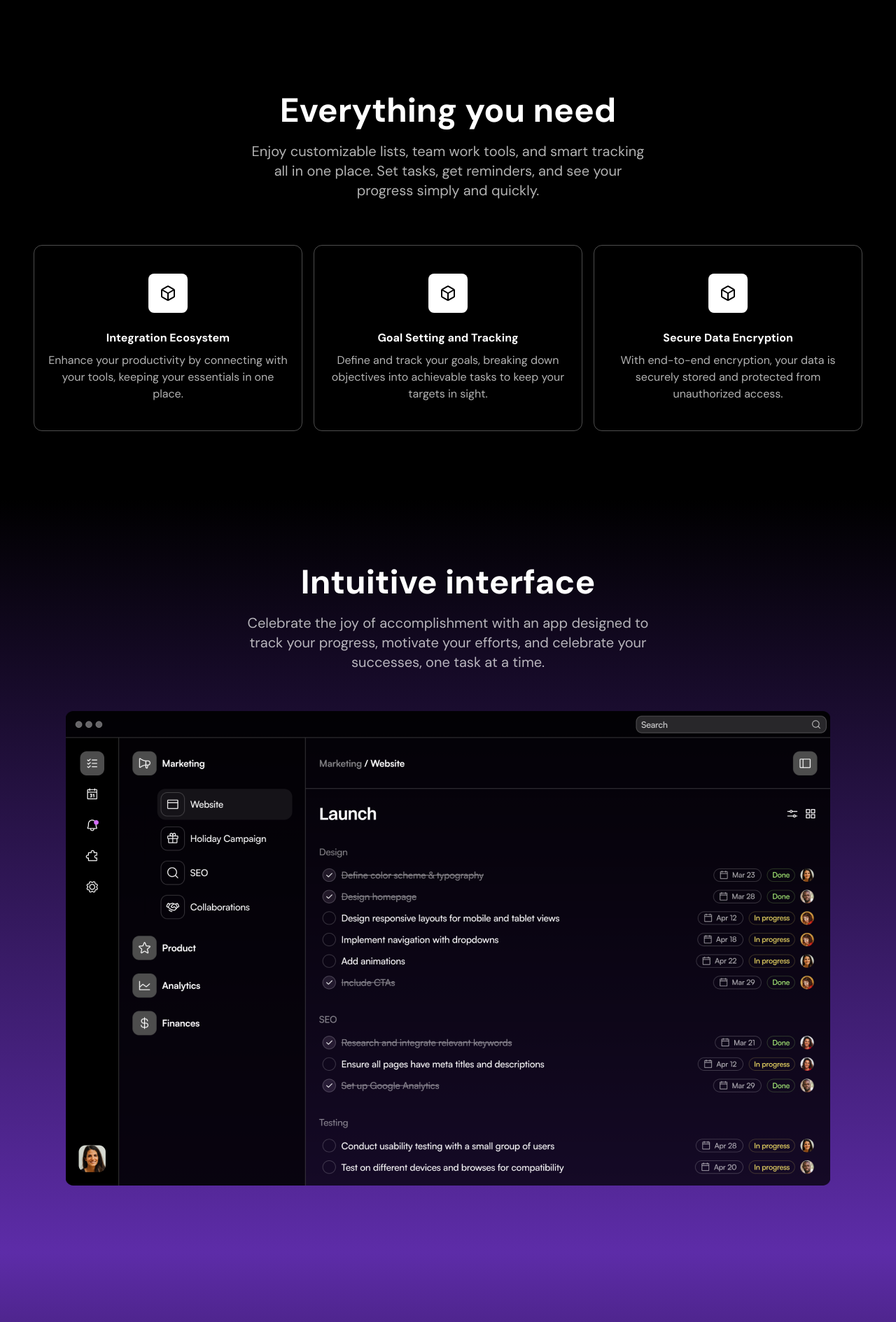
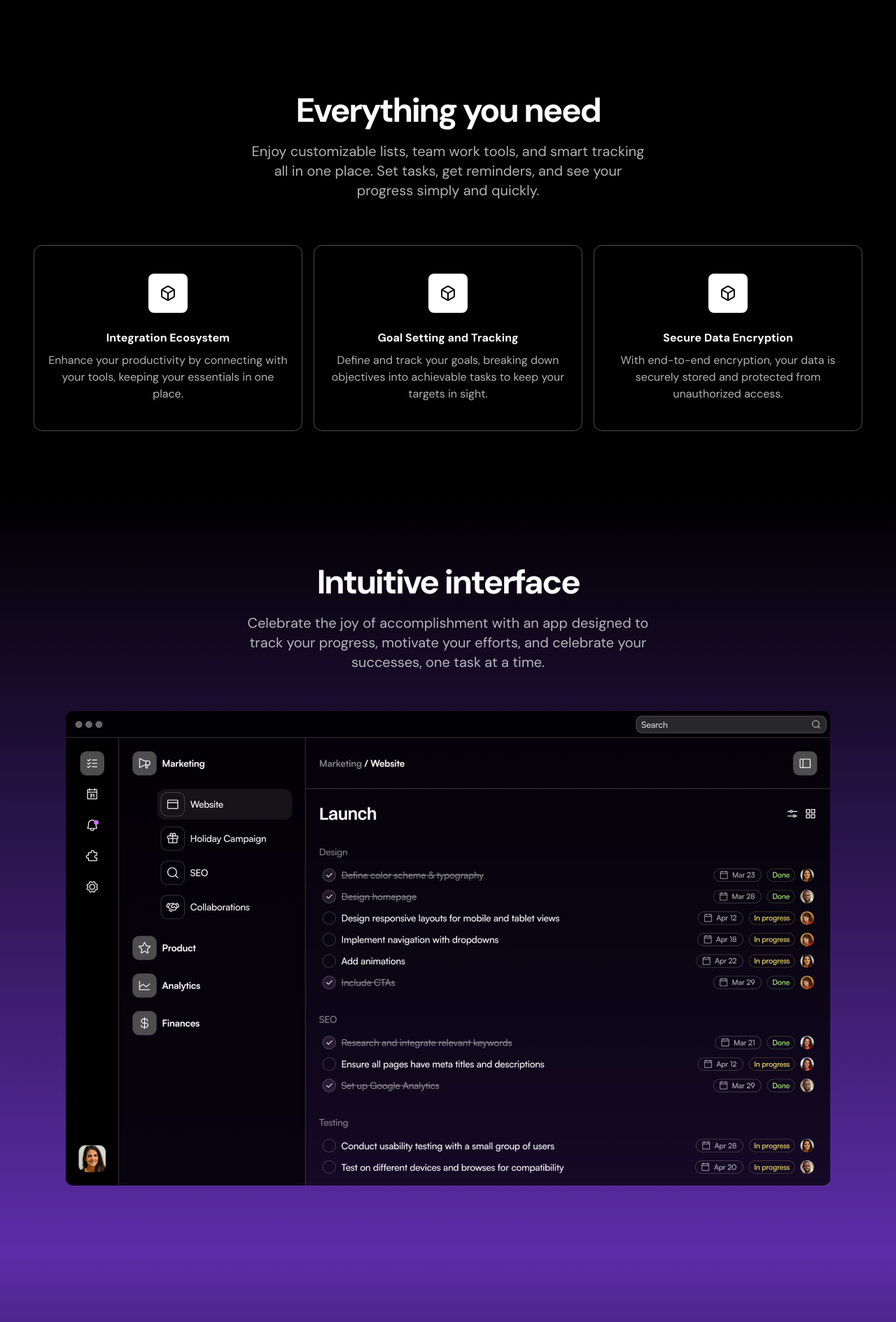
Before and after one commit to Ashmin-Bhujel/dark-saas-landing-page, a Next.js app: page / in a window 1280 px wide. Shown: the part 1080-2969 px from the top of the page at 70% size. Built offline with nearby package versions, Linux system fonts and the light colour scheme.

Commit message:
refactor: add tracking tighter class for headings

```diff
--- a/src/components/faqs.tsx
+++ b/src/components/faqs.tsx
@@ -34,7 +34,7 @@ export default function FAQs() {
       <div className="container mx-auto flex flex-col items-center justify-center">
         <div className="flex max-w-2xl flex-col gap-5">
           {/* FAQs heading */}
-          <h2 className="text-center text-5xl leading-12 font-bold">
+          <h2 className="text-center text-5xl leading-12 font-bold tracking-tighter">
             Frequently asked questions
           </h2>
 
--- a/src/components/features.tsx
+++ b/src/components/features.tsx
@@ -46,7 +46,9 @@ export default function Features() {
       <div className="container mx-auto flex flex-col items-center justify-center text-center">
         {/* Features content */}
         <div className="flex max-w-xl flex-col gap-5">
-          <h2 className="text-5xl leading-12 font-bold">Everything you need</h2>
+          <h2 className="text-5xl leading-12 font-bold tracking-tighter">
+            Everything you need
+          </h2>
           <p className="text-xl leading-7 text-white/70">
             Enjoy customizable lists, team work tools, and smart tracking all in
             one place. Set tasks, get reminders, and see your progress simply
--- a/src/components/logo-ticker.tsx
+++ b/src/components/logo-ticker.tsx
@@ -19,9 +19,9 @@ export default function LogoTicker() {
   return (
     <section className="bg-black text-center text-white">
       <div className="container mx-auto px-4 py-[72px] sm:py-24">
-        <h2 className="text-xl text-white/70">
+        <p className="text-xl text-white/70">
           Trusted by the world&apos;s most innovative teams
-        </h2>
+        </p>
 
         {/* Logos */}
         <div className="flex justify-center pt-9">
--- a/src/components/product-showcase.tsx
+++ b/src/components/product-showcase.tsx
@@ -7,7 +7,9 @@ export default function ProductShowcase() {
       <div className="container mx-auto flex flex-col items-center justify-center text-center">
         {/* Product showcase content */}
         <div className="flex max-w-xl flex-col gap-5">
-          <h2 className="text-5xl leading-12 font-bold">Intuitive interface</h2>
+          <h2 className="text-5xl leading-12 font-bold tracking-tighter">
+            Intuitive interface
+          </h2>
           <p className="text-xl leading-7 text-white/70">
             Celebrate the joy of accomplishment with an app designed to track
             your progress, motivate your efforts, and celebrate your successes,
```
